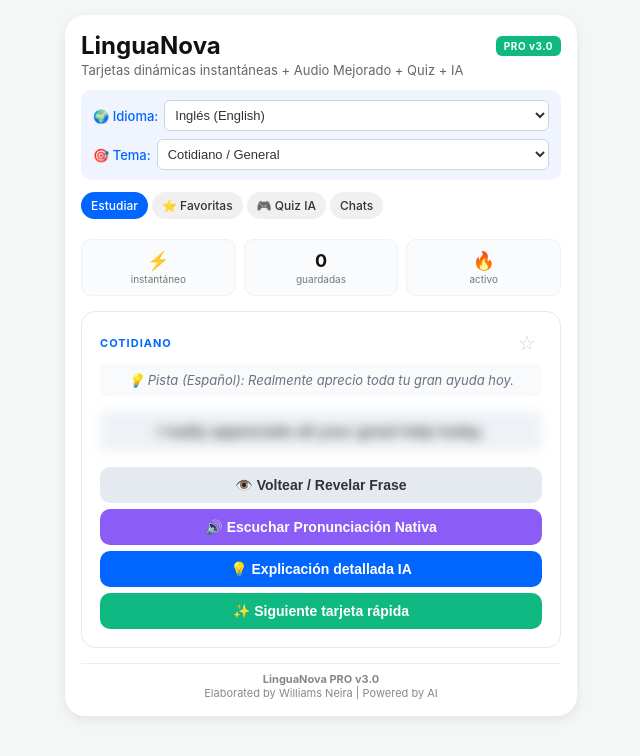
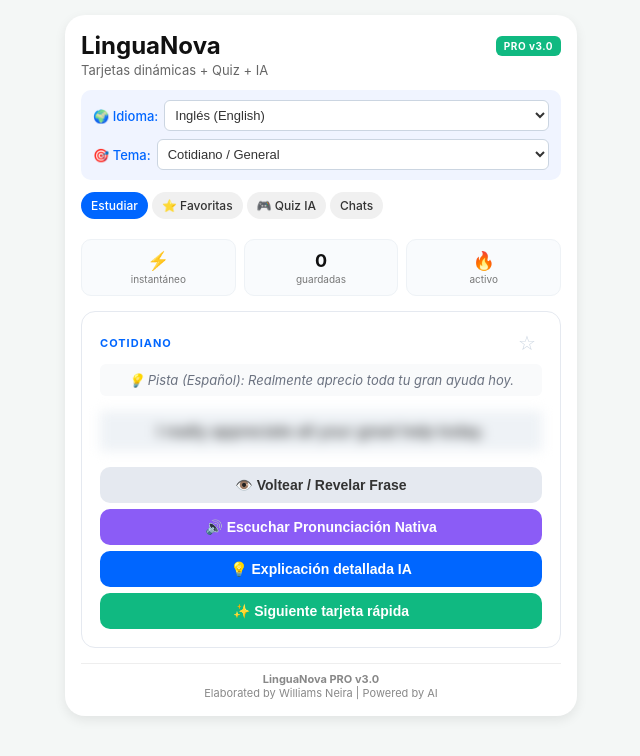
Before and after one commit to williamsneira-dot/LinguaFlow, a website: page public/index.html in a window 1280 px wide. Shown: the whole page, without its empty margins (319-959 px from the left). Drawn offline with Linux system fonts and the light colour scheme.

Commit message:
Update index.html

```diff
--- a/public/index.html
+++ b/public/index.html
@@ -82,7 +82,7 @@
             LinguaNova
             <span class="badge-pro">PRO v3.0</span>
         </div>
-        <div class="subheader">Tarjetas dinámicas instantáneas + Audio Mejorado + Quiz + IA</div>
+        <div class="subheader">Tarjetas dinámicas + Quiz + IA</div>
 
         <!-- SELECTORES DE IDIOMA Y TEMA -->
         <div class="selector-box">
```
